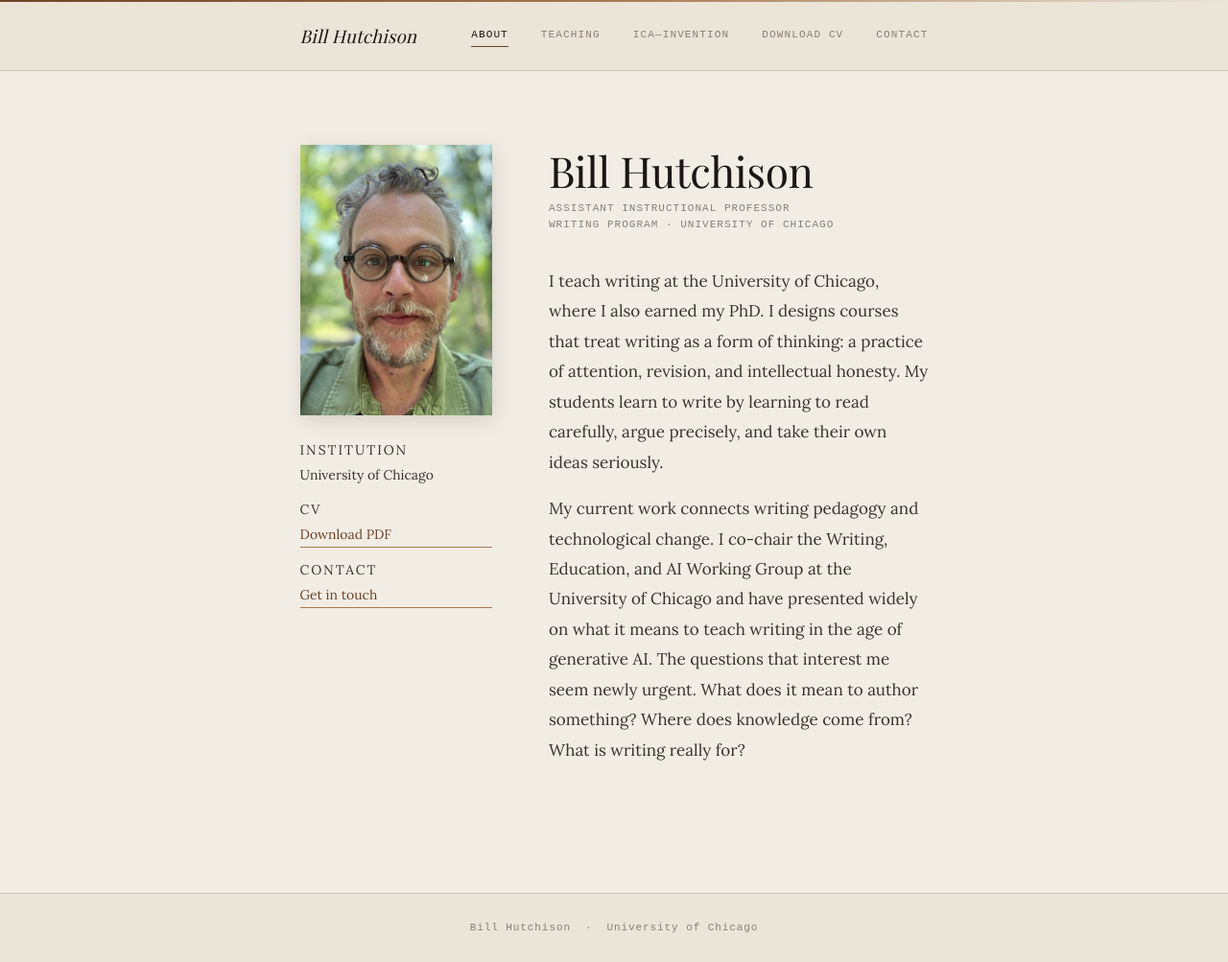
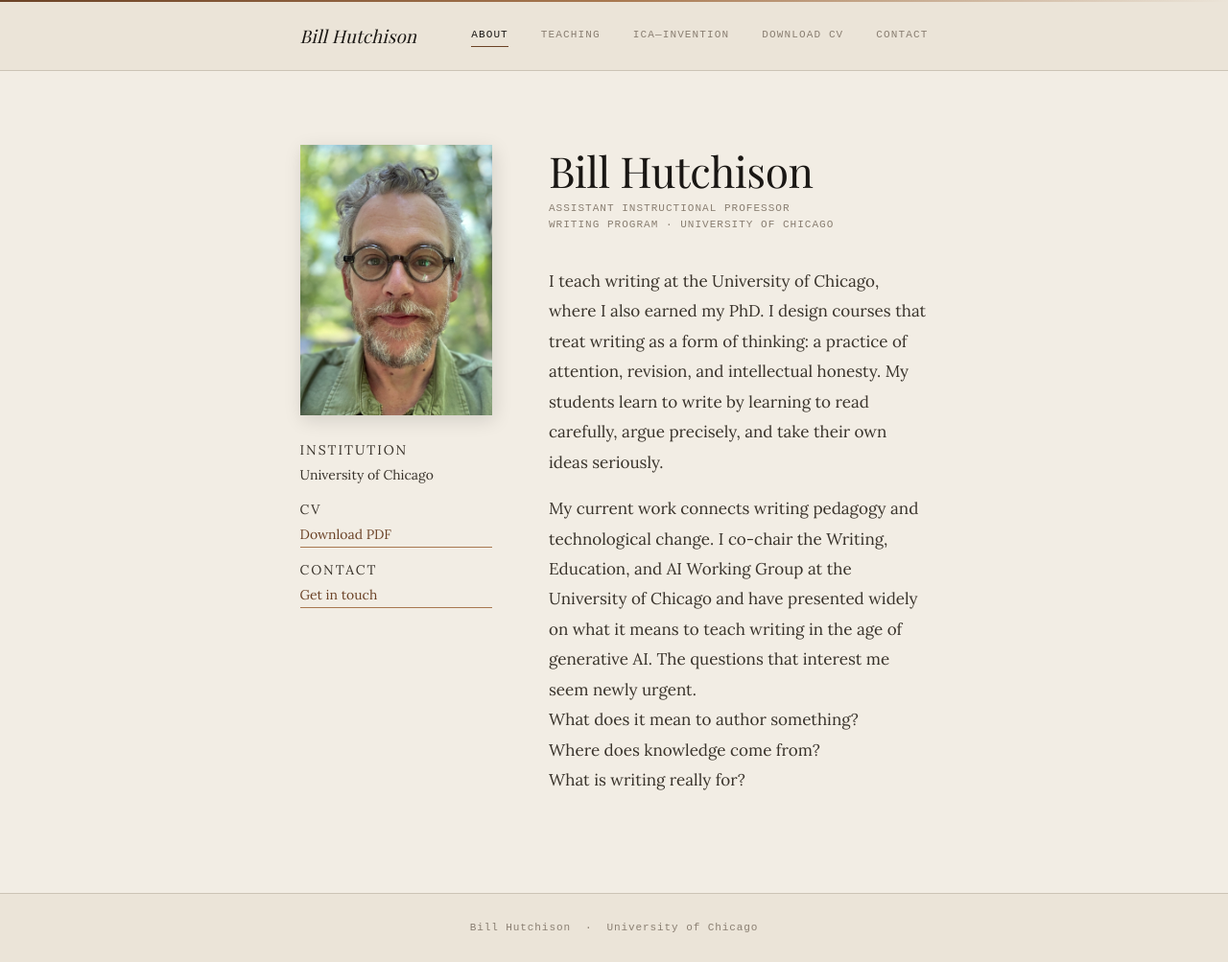
Before and after one commit to bill-hutchison/anthologist-org, a Jekyll site: the page built from index.md, in a window 1280 px wide and 1003 px high. Shown: the whole window at 96% size. Built offline with Jekyll 4.4.1, drawn with Linux system fonts in a browser that asks for light colours; some web fonts are replaced.

Commit message:
Update index

```diff
--- a/index.md
+++ b/index.md
@@ -30,9 +30,12 @@ permalink: /
     <h1>Bill Hutchison</h1>
     <span class="role">Assistant Instructional Professor<br>Writing Program · University of Chicago</span>
 
-    <p>I teach writing at the University of Chicago, where I also earned my PhD. I designs courses that treat writing as a form of thinking: a practice of attention, revision, and intellectual honesty. My students learn to write by learning to read carefully, argue precisely, and take their own ideas seriously.</p>
+    <p>I teach writing at the University of Chicago, where I also earned my PhD. I design courses that treat writing as a form of thinking: a practice of attention, revision, and intellectual honesty. My students learn to write by learning to read carefully, argue precisely, and take their own ideas seriously.</p>
 
-    <p>My current work connects writing pedagogy and technological change. I co-chair the Writing, Education, and AI Working Group at the University of Chicago and have presented widely on what it means to teach writing in the age of generative AI. The questions that interest me seem newly urgent. What does it mean to author something? Where does knowledge come from? What is writing really for?</p>
+    <p>My current work connects writing pedagogy and technological change. I co-chair the Writing, Education, and AI Working Group at the University of Chicago and have presented widely on what it means to teach writing in the age of generative AI. The questions that interest me seem newly urgent.
+    <br>What does it mean to author something?
+    <br>Where does knowledge come from?
+    <br>What is writing really for?</p>
   </div>
 
 </div>
```
